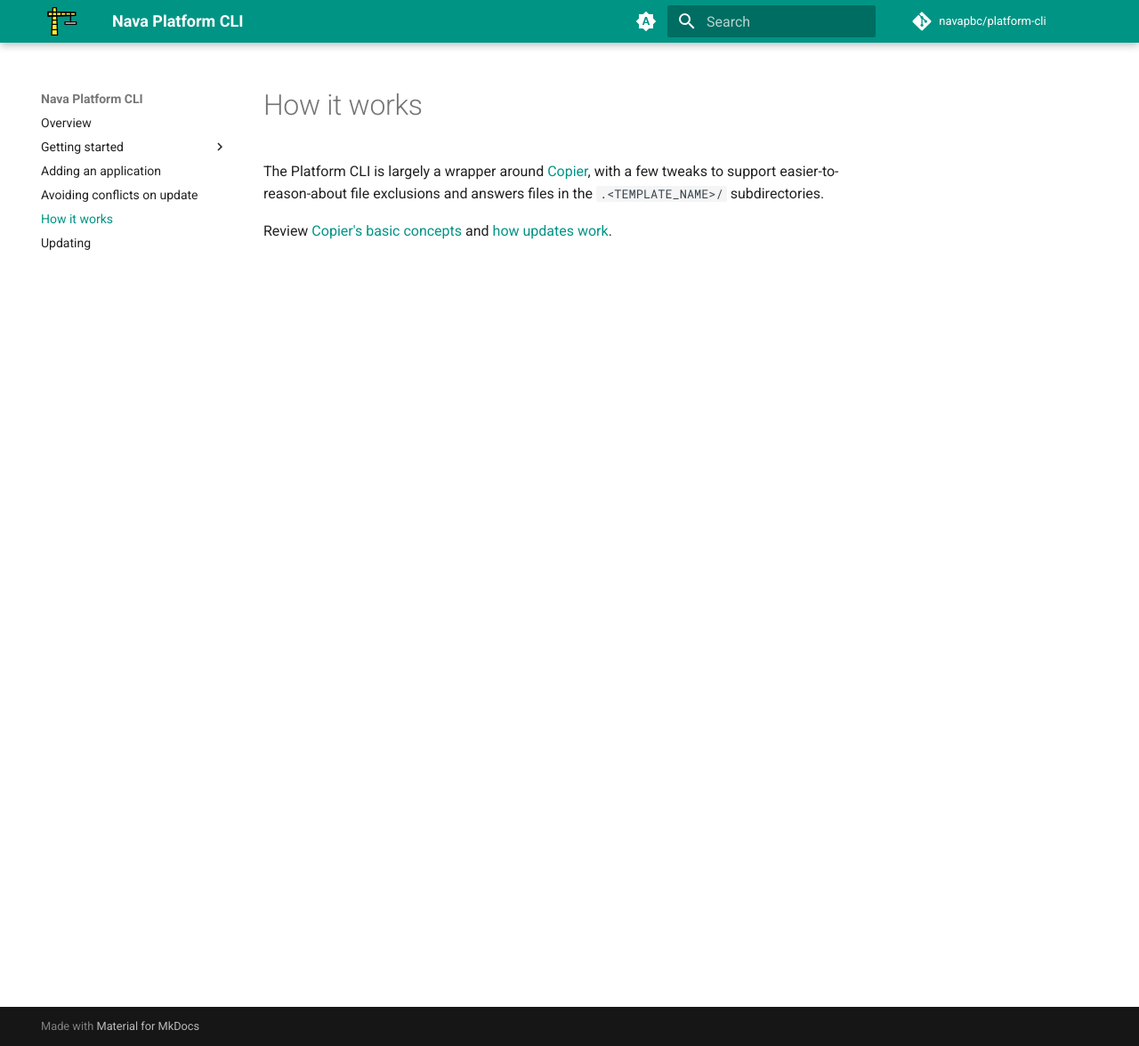
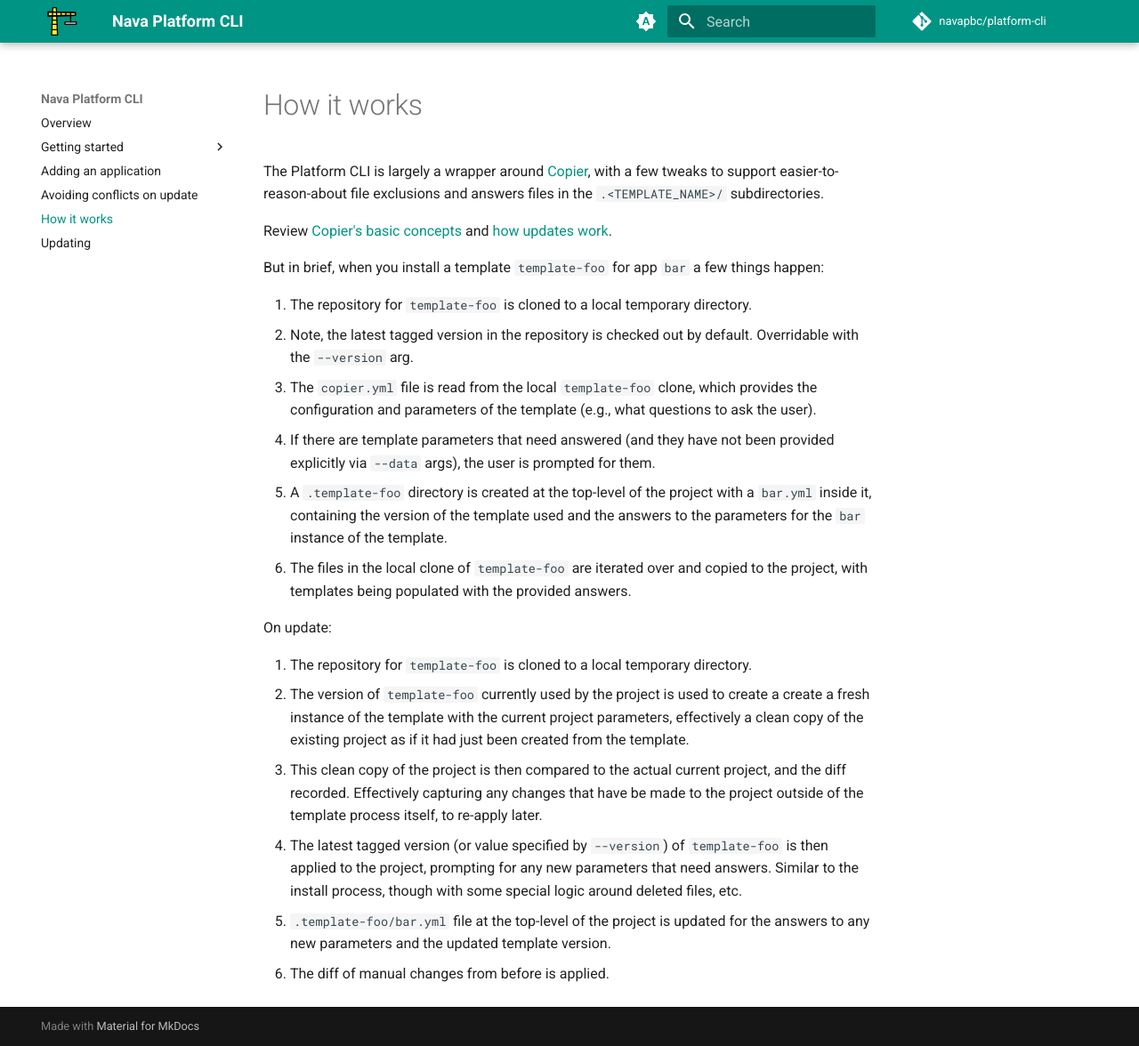
Before and after one commit to navapbc/platform-cli, an MkDocs documentation site: the page built from docs/how-it-works.md, in a window 1280 px wide and 1176 px high. Shown: the whole window at 89% size. Built offline with MkDocs 1.6.1 and Material for MkDocs 9.7.7, drawn with Linux system fonts in a browser that asks for light colours; comment, search, counter and statistics services are not loaded.

Commit message:
docs: Add brief textual description of install/update mechanics

```diff
--- a/docs/how-it-works.md
+++ b/docs/how-it-works.md
@@ -9,3 +9,39 @@ Review [Copier's basic
 concepts](https://copier.readthedocs.io/en/stable/#basic-concepts) and [how
 updates
 work](https://copier.readthedocs.io/en/stable/updating/#how-the-update-works).
+
+But in brief, when you install a template `template-foo` for app `bar` a few
+things happen:
+
+1. The repository for `template-foo` is cloned to a local temporary directory.
+   - Note, the latest tagged version in the repository is checked out by
+     default. Overridable with the `--version` arg.
+1. The `copier.yml` file is read from the local `template-foo` clone, which
+   provides the configuration and parameters of the template (e.g., what
+   questions to ask the user).
+1. If there are template parameters that need answered (and they have not been
+   provided explicitly via `--data` args), the user is prompted for them.
+1. A `.template-foo` directory is created at the top-level of the project with a
+   `bar.yml` inside it, containing the version of the template used and the
+   answers to the parameters for the `bar` instance of the template.
+1. The files in the local clone of `template-foo` are iterated over and copied
+   to the project, with templates being populated with the provided answers.
+
+On update:
+
+1. The repository for `template-foo` is cloned to a local temporary directory.
+1. The version of `template-foo` currently used by the project is used to create
+   a create a fresh instance of the template with the current project
+   parameters, effectively a clean copy of the existing project as if it had
+   just been created from the template.
+1. This clean copy of the project is then compared to the actual current
+   project, and the diff recorded. Effectively capturing any changes that have
+   be made to the project outside of the template process itself, to re-apply
+   later.
+1. The latest tagged version (or value specified by `--version`) of
+   `template-foo` is then applied to the project, prompting for any new
+   parameters that need answers. Similar to the install process, though with
+   some special logic around deleted files, etc.
+1. `.template-foo/bar.yml` file at the top-level of the project is updated for
+   the answers to any new parameters and the updated template version.
+1. The diff of manual changes from before is applied.
```
